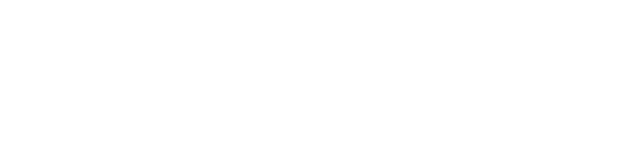
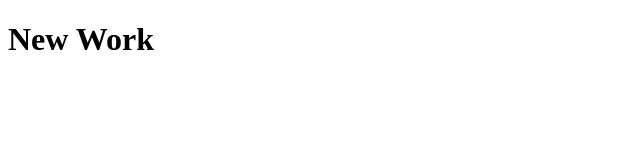
Before and after one commit to asif-irfan10/shoaib.available, a plain HTML site: page git/index.html in a window 1280 px wide. Shown: the whole page, without its empty margins (0-640 px from the left). Drawn offline with Linux system fonts and the light colour scheme.

Commit message:
Shoaib is ----

```diff
--- a/git/index.html
+++ b/git/index.html
@@ -7,6 +7,6 @@
     <title>Document</title>
 </head>
 <body>
-
+    <h1>New Work</h1>
 </body>
 </html>
```
